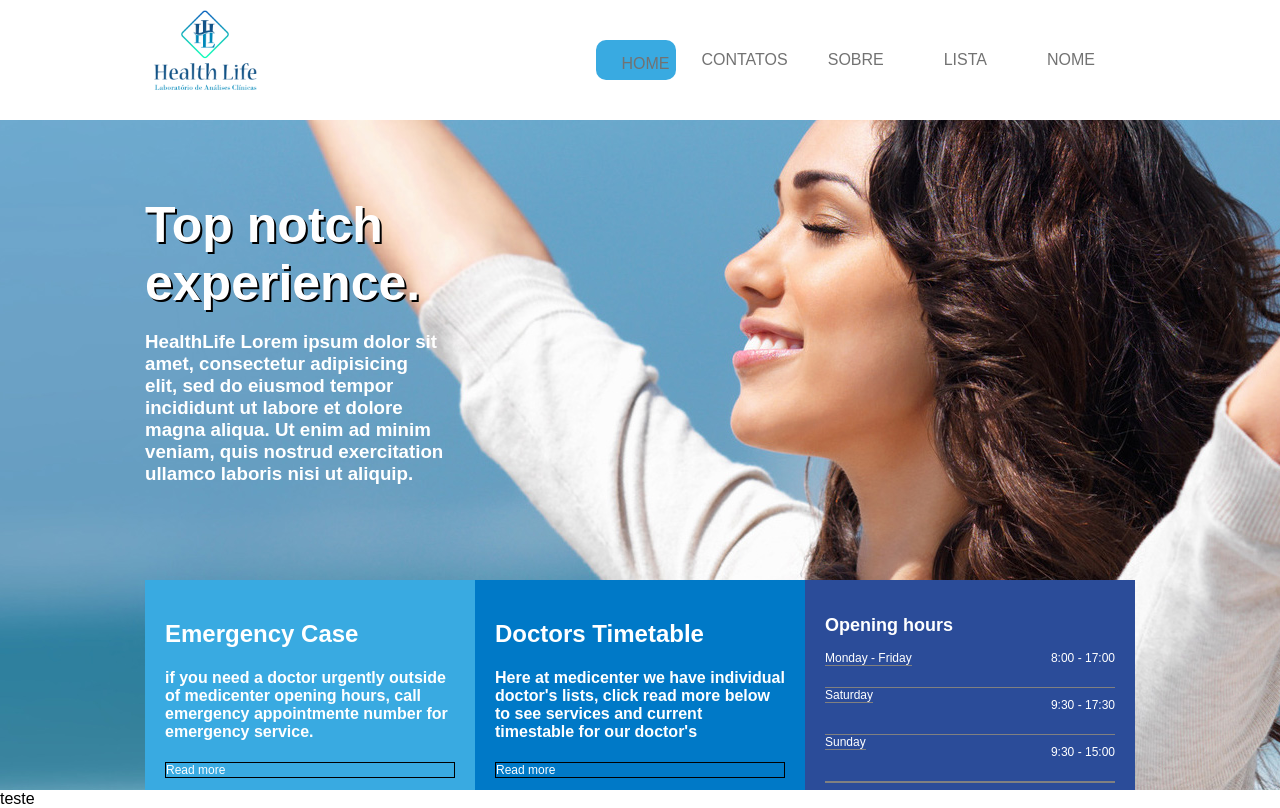
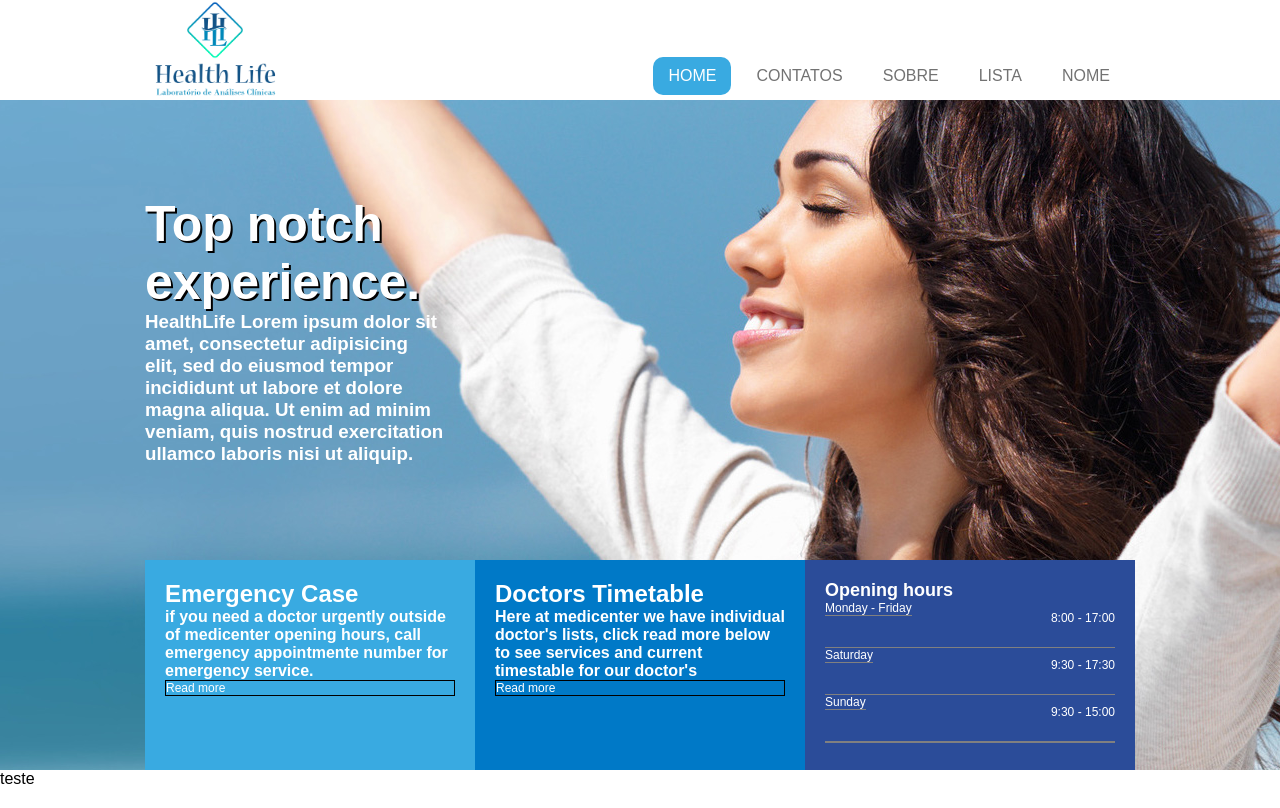
Before and after one commit to shuuwolf/healthLife, a PHP site: page /Home in a window 1280 px wide. After the commit the page ends 784 px from the top, so only its background shows below. Run offline with PHP 8.4, Linux system fonts and the light colour scheme.

Commit message:
fix on header and banner

```diff
--- a/assets/css/style.css
+++ b/assets/css/style.css
@@ -1,3 +1,9 @@
+*{
+	padding: 0;
+	margin: 0;
+	box-sizing: border-box;
+}
+
 body{
 	font-family: arial;
 	margin: 0;
@@ -6,7 +12,7 @@ body{
 header{
 	display:flex;
 	justify-content: center;
-	height: 120px;
+	height: 100px;
 }
 
 .container{
@@ -17,37 +23,48 @@ header{
 }
 
 .logo{
-
+	background-image: url('/healthLife/assets/images/logo.png');
+	background-size: cover;
+	background-repeat: no-repeat; /* Center the image */
+	height: 120px;
+	width: 140px;
+	transform: translateY(-10px);/*just for remove the blank line of the top*/
 }
 
 .menu{
-padding: 10px;
-align-items: center;
-display: flex;
+	display: flex;
+	padding: 10px;
 }
 
 .menu a{
-	margin-left: 10px;
 	text-decoration: none;
 	color: #727272;
 }
 
-.menu li,ul{
+.menu ul{
 	display: flex;
+	align-items: flex-end;
+	height:90px;
+}
+
+.menu ul li{
 	list-style: none;
-	align-self: center;
 	text-transform: uppercase;
-	display: flex;
 	font-family: arial;
-	padding: 15px;
+	padding: 10px 15px;
+	margin-left: 10px;
+	margin-bottom: 5px;
 }
 
 .selected{
 	background-color: #39aae1;
-	height: 10px;
-	width: 50px;
+	width: auto;
+	border-radius: 10px;
+	margin-left: 0px;
+}
+
+.selected a{
 	color: white;
-	border-radius: 10px;
 }
 
 .banner{
@@ -55,8 +72,10 @@ display: flex;
 	justify-content: center;
 	background-image: url('../images/img1.jpg');
 	background-position: center;
+	background-repeat: no-repeat;
 	background-size: cover;
 	height:670px;
+	background-position-y:0px;
 }
 .column{
 	flex-direction: column;
--- a/home.php
+++ b/home.php
@@ -2,7 +2,7 @@
 <html>
 <head>
 	<meta charset="utf-8">
-	<meta name="viewport" content="width=device=width,user-scalable=0">
+	<meta name="viewport" content="width=device-width,user-scalable=0">
 	<title>HealthLife</title>
 	<link rel="stylesheet" type="text/css" href="assets/css/style.css">
 </head>
@@ -10,19 +10,16 @@
 
 <header>
 	<div class="container">
-		<img src="assets/images/logo.png">
-		<div class="menu">
-			<nav>
+		<div class="logo"></div><!-- LOGO -->
+		<nav class="menu">
 			<ul>
 				<li class="selected"><a href="/Home">Home</a></li>
 				<li><a href="Contato/contato.html">Contatos</a></li>
 				<li><a href="/Home">Sobre</li>
 				<li><a href="/Home">Lista</li>
 				<li><a href="/Home">Nome</a></li>
-
 			</ul>
 		</nav>
-		</div>
 	</div>
 </header>
 
```
Lines whose indentation alone changed are shown as unchanged.
